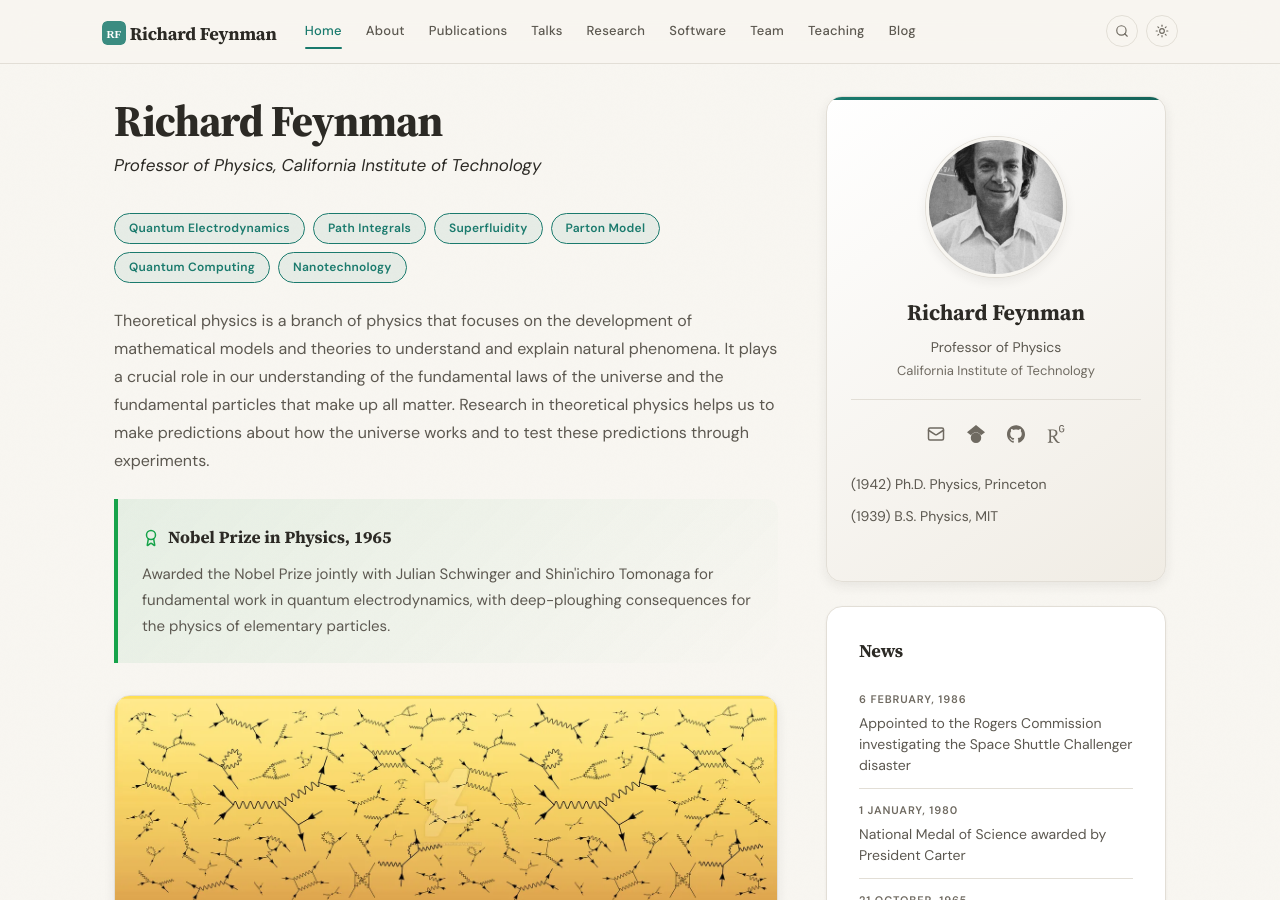
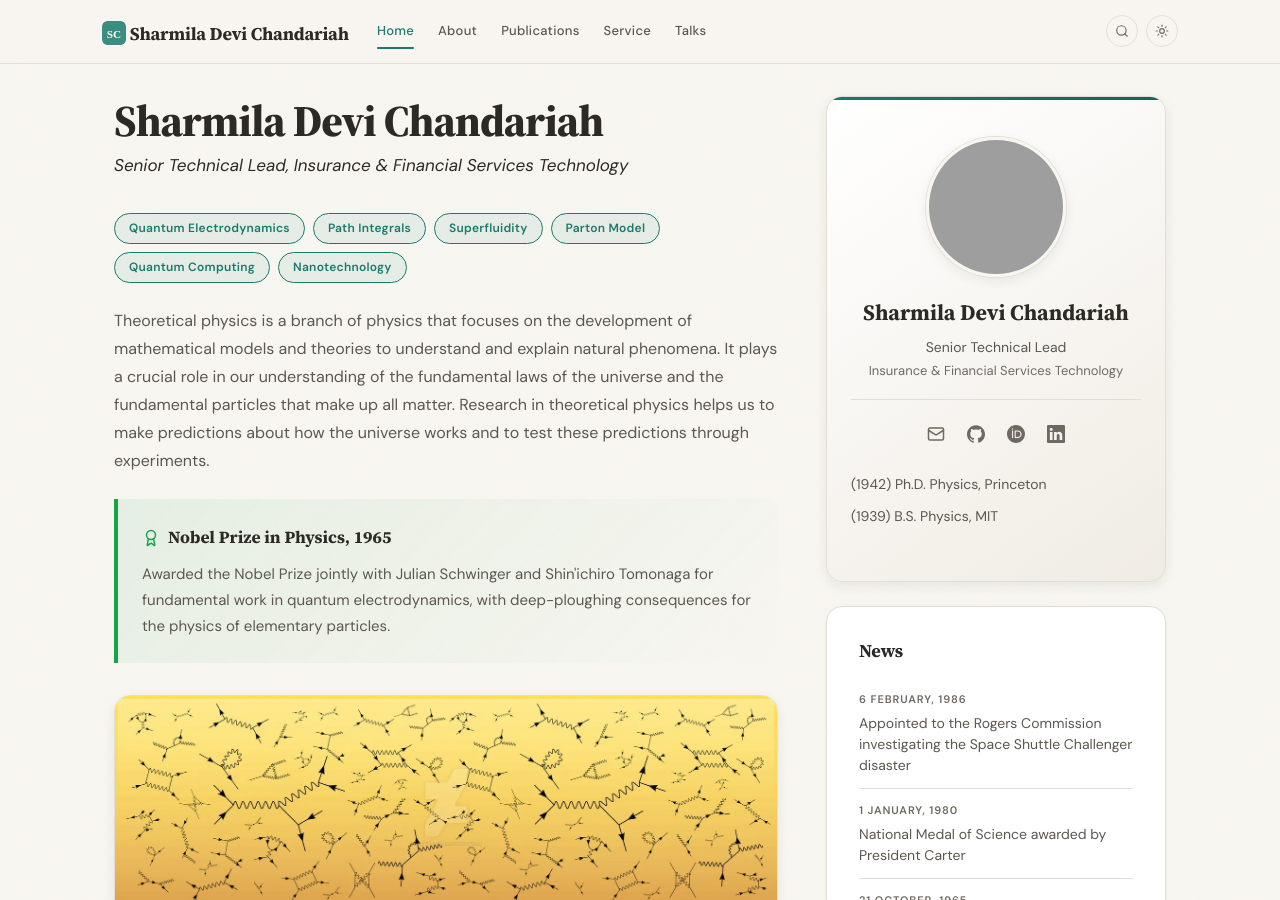
Before and after one commit to SharmilaChandariah/sharmilachandariah.github.io, a Jekyll site: the page built from _pages/home.md, in a window 1280 px wide and 900 px high. Built offline with Jekyll 4.4.1, drawn with Linux system fonts in a browser that asks for light colours; some of the changed text lies outside the part shown; grey boxes are pictures that could not be loaded.

Commit message:
Update _config.yml

```diff
--- a/_config.yml
+++ b/_config.yml
@@ -1,22 +1,22 @@
 # ============================================================
 # STEP 1: Your Identity (required)
 # ============================================================
-name: "Richard Feynman"
-title: "Professor of Physics"
-institution: "California Institute of Technology"
-email: richard@university.edu
-photo: headshot.jpg  # place your photo in images/
+name: "Sharmila Devi Chandariah"
+title: "Senior Technical Lead"
+institution: "Insurance & Financial Services Technology"
+email: sharmiladevichandariah@ieee.org
+photo: sharmila.jpg      # must match the photo file you upload to images/
 
 # ============================================================
 # STEP 2: Your Links (optional -- leave blank to hide an icon)
 # ============================================================
 links:
-  google_scholar: "https://scholar.google.com/citations?user=B7vSqZsAAAAJ"
-  github: "https://github.com/"
-  researchgate: "https://www.researchgate.net/"
-  orcid: ""
+  google_scholar:
+  github: "https://github.com/sharmilachandariah.github.io"
+  researchgate: ""
+  orcid: "0009-0009-6530-6450"
   twitter: ""
-  linkedin: ""
+  linkedin: "www.linkedin.com/in/sharmiladevichandariah"
   cv: ""  # e.g., "papers/cv.pdf"
 
 # ============================================================
@@ -47,14 +47,10 @@ analytics:
 # Each name is a page in _pages/. Add `label: Papers` to change the
 # navbar text without changing the URL.
 nav_pages:
-  - name: about
-  - name: publications
-  - name: talks
-  - name: research
-  - name: software
-  - name: team
-  - name: teaching
-  - name: blog
+  - name: About
+  - name: Publications
+  - name: Service
+  - name: Talks
 
 # ============================================================
 # STEP 5: Publications (assets/ref.bib)
```
